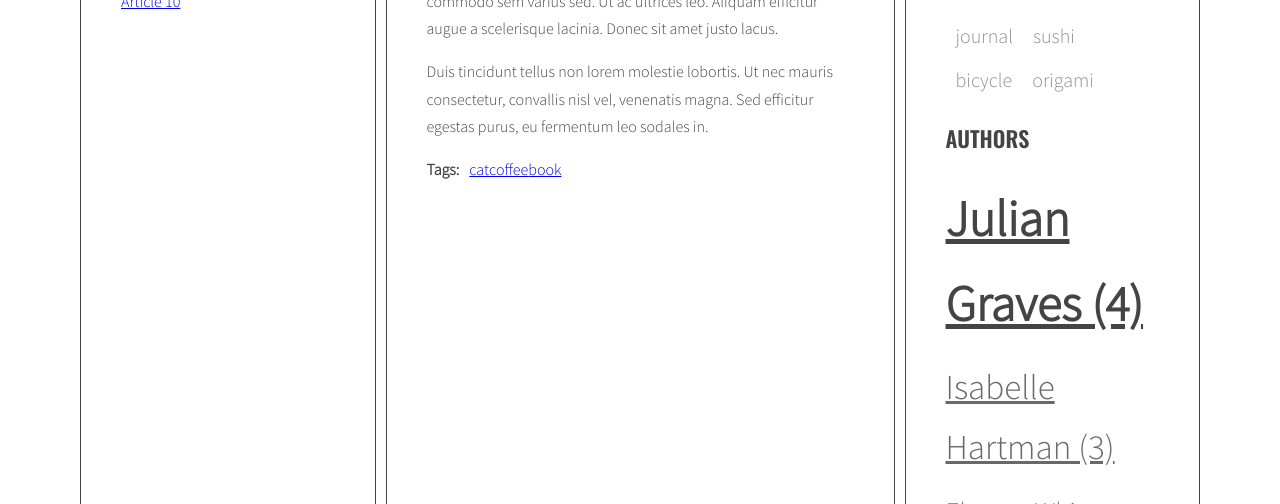
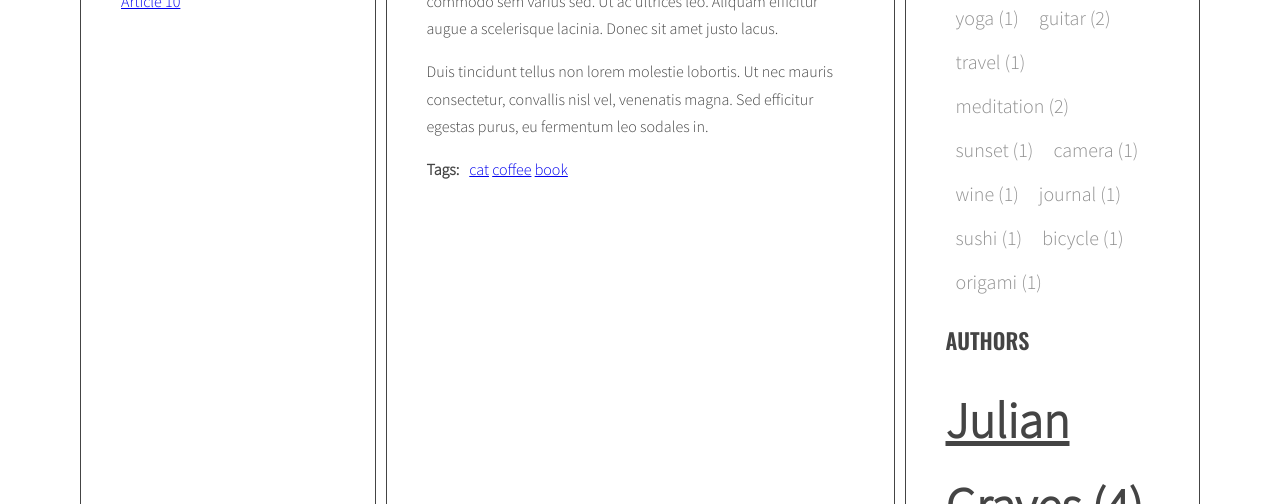
Before and after one commit to Yshuzu/javascript-blog, a website: page index.html in a window 1280 px wide. Shown: the part 615-1119 px from the top of the page. Drawn offline with nearby package versions, Linux system fonts and the light colour scheme.

Commit message:
add handlebars template

```diff
--- a/index.html
+++ b/index.html
@@ -171,6 +171,26 @@
           </main>
         </div>
       </div>
+      <script id="template-author-cloud-link" type="text/x-handlebars-template">
+        {{#each tags}}
+        <li><a href="#author-{{tag}}" class="{{className}}">{{ author }} ({{count}})</a></li>
+        {{/each}}
+      </script>
+      <script id="template-tag-cloud-link" type="text/x-handlebars-template">
+        {{#each tags}}
+        <li><a href="#tag-{{tag}}" class="{{className}}">{{ tag }} ({{count}})</a></li>
+        {{/each}}
+      </script>
+  <script id="template-author-link" type="text/x-handlebars-template">
+    <li><a href="#author-{{ id }}">{{ title }}</a></li>
+  </script>
+  <script id="template-tag-link" type="text/x-handlebars-template">
+    <li><a href="#tag-{{ id }}">{{ title }}</a></li>
+  </script>
+  <script id="template-article-link" type="text/x-handlebars-template">
+    <li><a href="#{{ id }}"><span>{{ title }}</span></a></li>
+  </script>
+  <script src="https://cdnjs.cloudflare.com/ajax/libs/handlebars.js/4.1.0/handlebars.min.js"></script>
   <script src="js/script.js"></script>
 </body>
 </html>
--- a/js/script.js
+++ b/js/script.js
@@ -1,4 +1,15 @@
 'use strict';
+
+const templates = {
+  articleLink: Handlebars.compile(document.querySelector('#template-article-link').innerHTML),
+  tagLink: Handlebars.compile(document.querySelector('#template-tag-link').innerHTML),
+  authorLink: Handlebars.compile(document.querySelector('#template-author-link').innerHTML),
+  tagCloudLink: Handlebars.compile(document.querySelector('#template-tag-cloud-link').innerHTML),
+  authorCloudLink: Handlebars.compile(document.querySelector('#template-author-cloud-link').innerHTML)
+
+};
+
+
 /* document.getElementById('test-button').addEventListener('click', function(){
         const links = document.querySelectorAll('.titles a');
         console.log('links:', links);
@@ -78,7 +89,9 @@ function generateTitleLinks(customSelector = ''){
     /* get the title from the title element */
 
     /* create HTML of the link */
-    const linkHTML = '<li><a href="#' + articleId + '"><span>' + articleTitle + '</span></a></li>';
+    const linkHTMLData = {id: articleId, title: articleTitle};
+    const linkHTML = templates.articleLink(linkHTMLData);
+    console.log('linkHTML:', linkHTML);
     //console.log(linkHTML);
     /* insert link into html variable */
     html = html + linkHTML;
@@ -103,6 +116,8 @@ function calculateAuthorClass(count, params) {
   return optAuthorsCloudClassPrefix + classNumber;
 }
 
+
+
 function tagClickHandler(event){
   /* prevent default action for this event */
   event.preventDefault();
@@ -115,6 +130,7 @@ function tagClickHandler(event){
 
   /* make a new constant "tag" and extract tag from the "href" constant */
   const tag = href.replace('#tag-', '');
+
 
   /* find all tag links with class active */
   const activeTagLinks = document.querySelectorAll('a.active[href^="#tag-"]');
@@ -171,7 +187,9 @@ function generateAuthors() {
     const articleAuthor = article.getAttribute('data-author');
 
     /* generate HTML of the link */
-    const linkHTML = '<li><a href="#author-' + articleAuthor + '">' + articleAuthor + '</a></li>';
+    const linkHTMLData = {id: articleAuthor, title: articleAuthor};
+    const linkHTML = templates.authorLink(linkHTMLData);
+    console.log('linkHTML:', linkHTML);
 
     /* add generated code to html variable */
     html = html + linkHTML;
@@ -316,7 +334,8 @@ function generateTags(){
     /* START LOOP: for each tag */
     for(let tag of articleTagsArray) {
       /* generate HTML of the link */
-      const linkHTML = '<li><a href="#tag-' + tag + '">  ' + tag + '  </a></li>';
+      const tagHTMLData = {id: tag, title: tag};
+      const linkHTML = templates.tagLink(tagHTMLData);
       /* add generated code to html variable */
       html = html + linkHTML;
       /* [NEW] check if this link is NOT already in allTags */
@@ -340,18 +359,24 @@ function generateTags(){
   console.log('tagsParams:', tagsParams);
 
   /* [NEW] create variable for all links HTML code */
-  let allTagsHTML = '';
+  const allTagsData = {tags: []};
 
   /* [NEW] START LOOP: for each tag in allTags: */
   for(let tag in allTags){
-    const tagLinkHTML = '<li><a class="' + calculateTagClass(allTags[tag], tagsParams) + '" href="#tag-' + tag + '">'+ ' ' + tag + '  </a></li>';
-  //  console.log('tagLinkHTML:', tagLinkHTML);
+    //const tagLinkHTML = '<li><a class="' + calculateTagClass(allTags[tag], tagsParams) + '" href="#tag-' + tag + '">'+ ' ' + tag + '  </a></li>';
+    //  console.log('tagLinkHTML:', tagLinkHTML);
     /* [NEW] generate code of a link and add it to allTagsHTML */
-    allTagsHTML += tagLinkHTML;
+    allTagsData.tags.push({
+      tag: tag,
+      count: allTags[tag],
+      className: calculateTagClass(allTags[tag], tagsParams)
+    });
+    console.log('allTagsData.tags:', allTagsData.tags);
     /* [NEW] END LOOP: for each tag in allTags: */
   }
   /*[NEW] add HTML from allTagsHTML to tagList */
-  tagList.innerHTML = allTagsHTML;
+  tagList.innerHTML = templates.tagCloudLink(allTagsData);
+  console.log('allTagsData:', allTagsData);
 }
 
 
```
Also changed, not shown: css/style.css (+1 -0 lines), .eslintrc.json.
